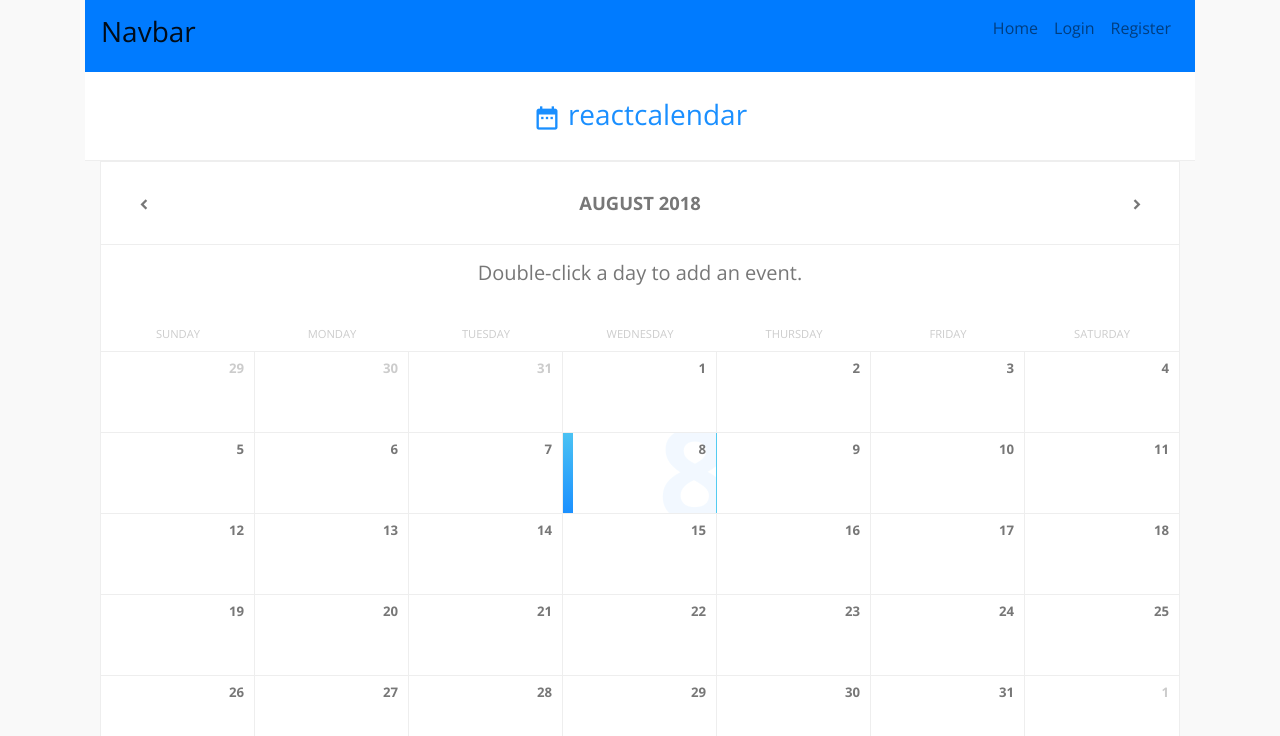
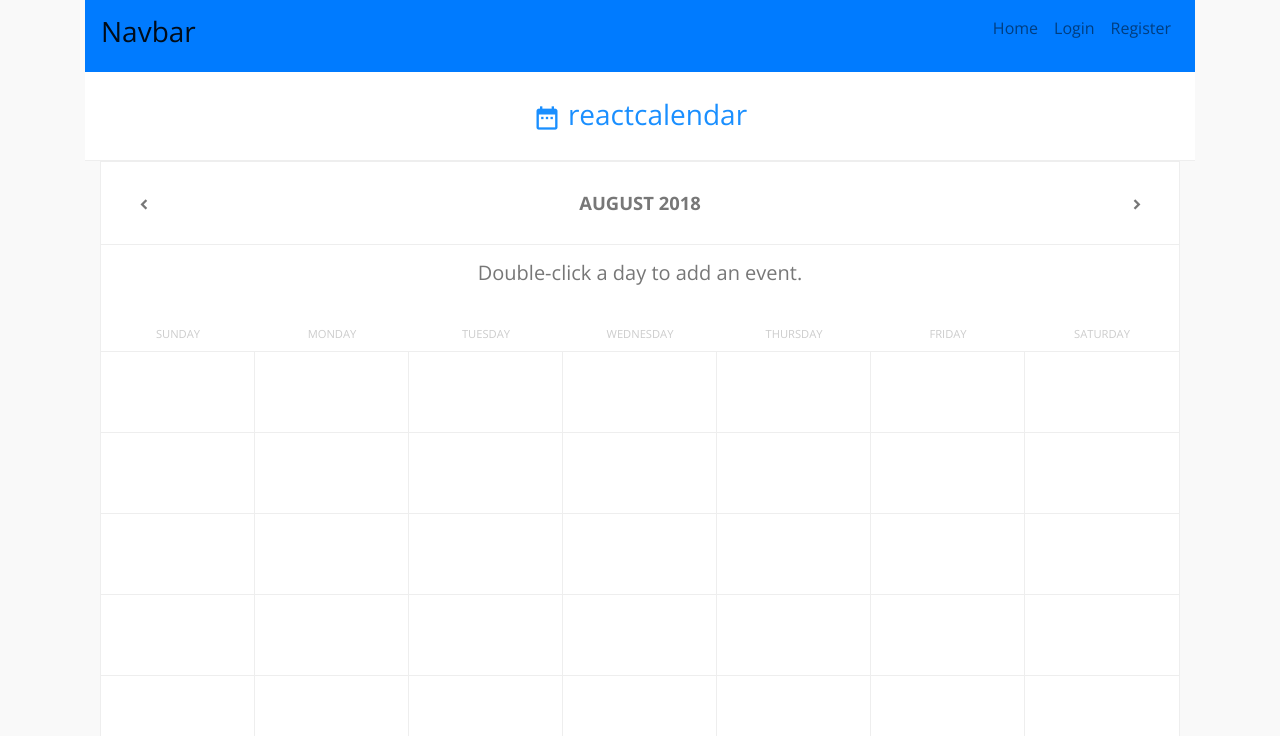
Before and after one commit to 528491/Project-3, a React (Create React App) app in the folder client/: page /calendar in a window 1280 px wide. Shown: the top 736 px of the page. Built offline with nearby package versions, Linux system fonts and the light colour scheme.

Commit message:
Attempt to add a calendar cell component. Did not work. Will roll back.

```diff
--- a/client/src/components/Calendar.jsx
+++ b/client/src/components/Calendar.jsx
@@ -1,6 +1,7 @@
 import React from "react";
 import dateFns from "date-fns";
 import Space from "./Space";
+import CalendarCell from "./CalendarCell";
 
 class Calendar extends React.Component {
 
@@ -85,26 +86,36 @@ class Calendar extends React.Component {
                 // Pushes the following jsx into the "days" array
                 days.push(
 
-                    // This is one day box.
-                    <div
-                        className={`col cell ${
+                    // // This is one day box.
+                    // <div
+                    //     className={`col cell ${
 
-                        // If it is not the case that the day and the start of the month are equal,
-                        // set className to "disabled".
-                        // Otherwise, if the day and the selected date are equal,
-                        // set className to "selected."
-                        // Otherwise, don't make a new className.
-                        !dateFns.isSameMonth(day, monthStart)
-                            ? "disabled"
-                            : dateFns.isSameDay(day, selectedDate) ? "selected" : ""
-                        }`}
+                    //     // If it is not the case that the day and the start of the month are equal,
+                    //     // set className to "disabled".
+                    //     // Otherwise, if the day and the selected date are equal,
+                    //     // set className to "selected."
+                    //     // Otherwise, don't make a new className.
+                    //     !dateFns.isSameMonth(day, monthStart)
+                    //         ? "disabled"
+                    //         : dateFns.isSameDay(day, selectedDate) ? "selected" : ""
+                    //     }`}
 
-                        key={day}
-                        onClick={() => this.onDateClick(dateFns.parse(cloneDay))}
-                    >
-                        <span className="number">{formattedDate}</span>
-                        <span className="bg">{formattedDate}</span>
-                    </div>
+                    //     key={day}
+                    //     onClick={() => this.onDateClick(dateFns.parse(cloneDay))}
+                    // >
+                    //     <span className="number">{formattedDate}</span>
+                    //     <span className="bg">{formattedDate}</span>
+                    // </div>
+
+                    <CalendarCell
+                        day = {this.day}
+                        monthStart = {this.monthStart}
+                        selectedDate = {this.selectedDate}
+                        cloneDay = {this.cloneDay}
+                        formattedDate = {this.formattedDate}
+                    />
+
+
 
                 );
 
--- /dev/null
+++ b/client/src/components/CalendarCell.js
@@ -0,0 +1,38 @@
+import React from "react";
+import dateFns from "date-fns";
+import Space from "./Space";
+/*
+
+Props:
+* day
+* monthStart
+* selectedDate
+* cloneDay
+* formattedDate
+
+*/
+
+const CalendarCell = (props) => (
+    // This is one day box.
+    <div
+        className={`col cell ${
+
+        // If it is not the case that the day and the start of the month are equal,
+        // set className to "disabled".
+        // Otherwise, if the day and the selected date are equal,
+        // set className to "selected."
+        // Otherwise, don't make a new className.
+        !dateFns.isSameMonth(props.day, props.monthStart)
+            ? "disabled"
+            : dateFns.isSameDay(props.day, props.selectedDate) ? "selected" : ""
+        }`}
+
+        key={props.day}
+        onClick={() => this.onDateClick(dateFns.parse(props.cloneDay))}
+    >
+        <span className="number">{props.formattedDate}</span>
+        <span className="bg">{props.formattedDate}</span>
+    </div>
+);
+
+export default CalendarCell;
```
